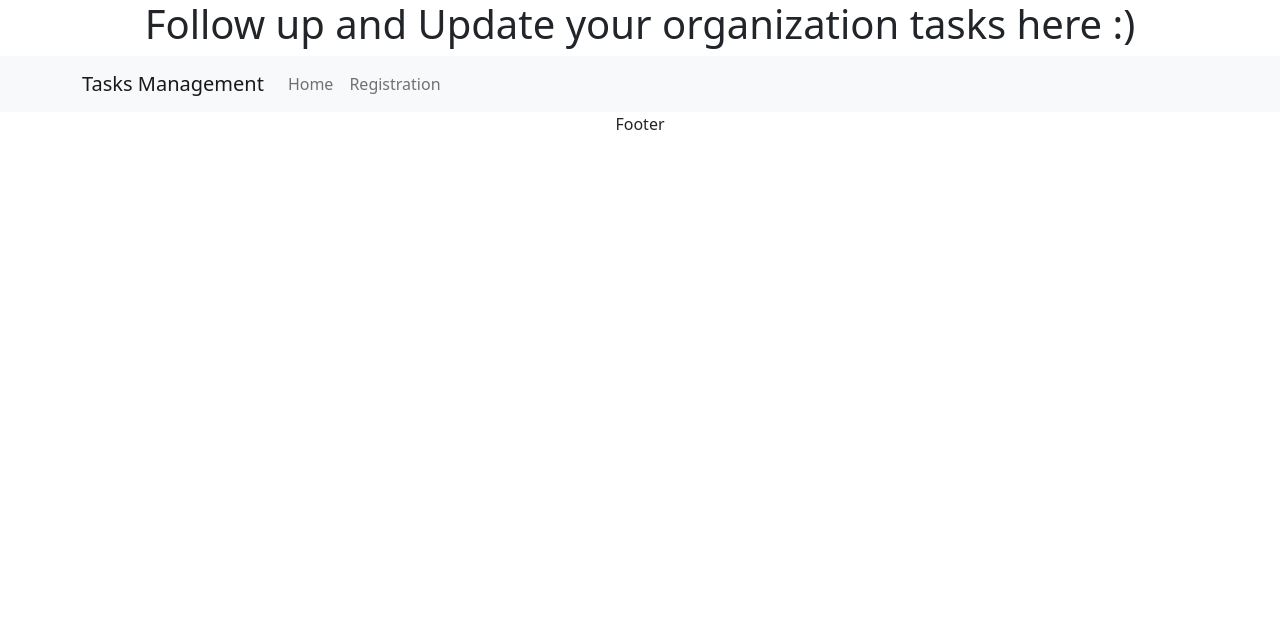
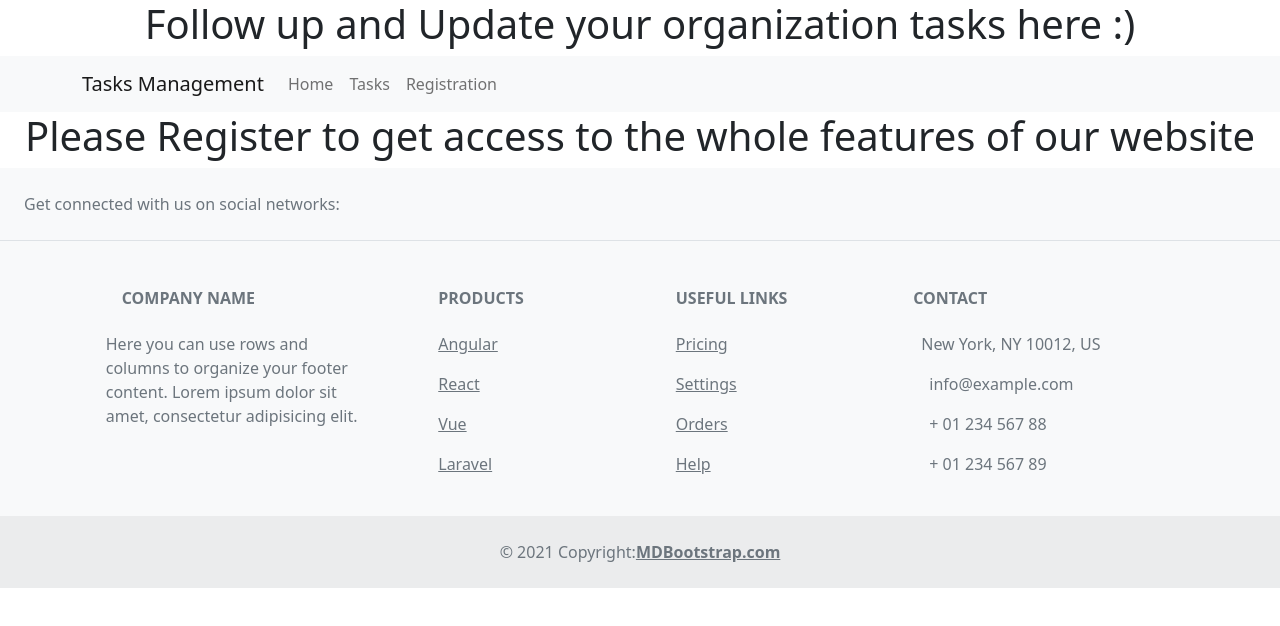
Before and after one commit to fha96/tasks-frontend-practice, a React (Create React App) app: page / in a window 1280 px wide. Shown: the top 626 px of the page. Built offline with nearby package versions, Linux system fonts and the light colour scheme.

Commit message:
add context

```diff
--- a/package.json
+++ b/package.json
@@ -4,11 +4,11 @@
   "private": true,
   "dependencies": {
     "@testing-library/jest-dom": "^5.16.5",
-    "@testing-library/react": "^13.4.0",
     "@testing-library/user-event": "^13.5.0",
     "axios": "^0.27.2",
     "base-64": "^1.0.0",
     "bootstrap": "^5.2.1",
+    "mdb-react-ui-kit": "^4.2.0",
     "react": "^18.2.0",
     "react-bootstrap": "^2.5.0",
     "react-cookie": "^4.1.1",
@@ -41,5 +41,8 @@
       "last 1 firefox version",
       "last 1 safari version"
     ]
+  },
+  "devDependencies": {
+    "@testing-library/react": "^13.4.0"
   }
 }
--- a/src/App.css
+++ b/src/App.css
@@ -7,11 +7,7 @@
   pointer-events: none;
 }
 
-@media (prefers-reduced-motion: no-preference) {
-  .App-logo {
-    animation: App-logo-spin infinite 20s linear;
-  }
-}
+
 
 .App-header {
   background-color: #282c34;
@@ -27,12 +23,3 @@
 .App-link {
   color: #61dafb;
 }
-
-@keyframes App-logo-spin {
-  from {
-    transform: rotate(0deg);
-  }
-  to {
-    transform: rotate(360deg);
-  }
-}
--- a/src/App.js
+++ b/src/App.js
@@ -6,24 +6,39 @@
 import { Signup } from "./components/registration/Signup";
 import { Signin } from "./components/registration/Signin";
 import { AddTask } from "./components/update/AddTask";
+import LoginContextProvider from "./context/LoginContext";
 
 function App() {
   return (
     <div className="App">
-      <Header />
+      <Header data-testid='header' />
       <Routes>
-       <Route path='/home' element={
-         <Main />
-         }/>
-       <Route path="/signup"
-       element={<Signup />}
-       />
-       <Route path='/signin'
-       element={<Signin />}
-       />
-       <Route path='/tasks'
-       element={<AddTask />}
-       />
+        <Route path="/" element={<Main />} />
+
+        <Route
+          path="/signup"
+          element={
+            <LoginContextProvider>
+              <Signup />
+            </LoginContextProvider>
+          }
+        />
+        <Route
+          path="/signin"
+          element={
+            <LoginContextProvider>
+              <Signin />
+            </LoginContextProvider>
+          }
+        />
+        <Route
+          path="/tasks"
+          element={
+            <LoginContextProvider>
+              <AddTask />
+            </LoginContextProvider>
+          }
+        />
       </Routes>
       <Footer />
     </div>
--- a/src/components/footer/Footer.js
+++ b/src/components/footer/Footer.js
@@ -1,7 +1,118 @@
-import React from 'react'
+import {
+  MDBFooter,
+  MDBContainer,
+  MDBRow,
+  MDBCol,
+  MDBIcon,
+} from "mdb-react-ui-kit";
 
 export const Footer = () => {
   return (
-    <div>Footer</div>
-  )
-}
+    <div className="footer">
+      <MDBFooter
+        bgColor="light"
+        className="text-center text-lg-start text-muted"
+      >
+        <section className="d-flex justify-content-center justify-content-lg-between p-4 border-bottom">
+          <div className="me-5 d-none d-lg-block">
+            <span>Get connected with us on social networks:</span>
+          </div>
+        </section>
+
+        <section className="">
+          <MDBContainer className="text-center text-md-start mt-5">
+            <MDBRow className="mt-3">
+              <MDBCol md="3" lg="4" xl="3" className="mx-auto mb-4">
+                <h6 className="text-uppercase fw-bold mb-4">
+                  <MDBIcon icon="gem" className="me-3" />
+                  Company name
+                </h6>
+                <p>
+                  Here you can use rows and columns to organize your footer
+                  content. Lorem ipsum dolor sit amet, consectetur adipisicing
+                  elit.
+                </p>
+              </MDBCol>
+
+              <MDBCol md="2" lg="2" xl="2" className="mx-auto mb-4">
+                <h6 className="text-uppercase fw-bold mb-4">Products</h6>
+                <p>
+                  <a href="#!" className="text-reset">
+                    Angular
+                  </a>
+                </p>
+                <p>
+                  <a href="#!" className="text-reset">
+                    React
+                  </a>
+                </p>
+                <p>
+                  <a href="#!" className="text-reset">
+                    Vue
+                  </a>
+                </p>
+                <p>
+                  <a href="#!" className="text-reset">
+                    Laravel
+                  </a>
+                </p>
+              </MDBCol>
+
+              <MDBCol md="3" lg="2" xl="2" className="mx-auto mb-4">
+                <h6 className="text-uppercase fw-bold mb-4">Useful links</h6>
+                <p>
+                  <a href="#!" className="text-reset">
+                    Pricing
+                  </a>
+                </p>
+                <p>
+                  <a href="#!" className="text-reset">
+                    Settings
+                  </a>
+                </p>
+                <p>
+                  <a href="#!" className="text-reset">
+                    Orders
+                  </a>
+                </p>
+                <p>
+                  <a href="#!" className="text-reset">
+                    Help
+                  </a>
+                </p>
+              </MDBCol>
+
+              <MDBCol md="4" lg="3" xl="3" className="mx-auto mb-md-0 mb-4">
+                <h6 className="text-uppercase fw-bold mb-4">Contact</h6>
+                <p>
+                  <MDBIcon icon="home" className="me-2" />
+                  New York, NY 10012, US
+                </p>
+                <p>
+                  <MDBIcon icon="envelope" className="me-3" />
+                  info@example.com
+                </p>
+                <p>
+                  <MDBIcon icon="phone" className="me-3" /> + 01 234 567 88
+                </p>
+                <p>
+                  <MDBIcon icon="print" className="me-3" /> + 01 234 567 89
+                </p>
+              </MDBCol>
+            </MDBRow>
+          </MDBContainer>
+        </section>
+
+        <div
+          className="text-center p-4"
+          style={{ backgroundColor: "rgba(0, 0, 0, 0.05)" }}
+        >
+          © 2021 Copyright:
+          <a className="text-reset fw-bold" href="https://mdbootstrap.com/">
+            MDBootstrap.com
+          </a>
+        </div>
+      </MDBFooter>
+    </div>
+  );
+};
--- a/src/components/header/Header.js
+++ b/src/components/header/Header.js
@@ -13,7 +13,8 @@
           <Navbar.Toggle aria-controls="basic-navbar-nav" />
           <Navbar.Collapse id="basic-navbar-nav">
             <Nav className="me-auto">
-              <Nav.Link href="/home">Home</Nav.Link>
+              <Nav.Link href="/">Home</Nav.Link>
+              <Nav.Link href="/tasks">Tasks</Nav.Link>
               <Nav.Link href="/signup">Registration</Nav.Link>
             </Nav>
           </Navbar.Collapse>
--- a/src/components/main/Tasks.js
+++ b/src/components/main/Tasks.js
@@ -1,9 +1,11 @@
-import { useState } from "react";
+import { useState,useContext } from "react";
 import { Button, Table } from "react-bootstrap";
 import { AddStatus } from "../update/AddStatus";
 import { UpdateModal } from "../update/UpdateModal";
 
+
 export const Tasks = (props) => {
+
 
   const [show, setShow] = useState(false);
 
@@ -14,6 +16,7 @@
 
   return (
     <div >
+
 
       <Table striped="columns" style={{width:'85%', margin: '0 auto', border:'5px solid'}}>
         <thead>
@@ -83,6 +86,7 @@
         </tbody>
       </Table>
 
+
     </div>
   );
 };
--- a/src/components/registration/Signin.js
+++ b/src/components/registration/Signin.js
@@ -1,44 +1,15 @@
 import { Form, Button } from 'react-bootstrap';
 import { Link, Navigate } from 'react-router-dom';
 import './signup.css';
-import base64 from 'base-64';
-import axios from 'axios';
-import cookies from 'react-cookies';
-import { useState } from 'react';
+
+import { useContext } from 'react';
+import {LoginContext} from '../../context/LoginContext';
 
 export const Signin = () => {
 
-    const [errMsg, setErrMsg] = useState('');
-    const [showError, setShowError] = useState(false);
-    const [success, setSuccess] = useState(false);
+const {handleSignin, success, showError, errMsg} = useContext(LoginContext);
 
-    const handleSignin = (e) => {
-    e.preventDefault();
-    const url = `http://localhost:3001/signin`;
-    let data = {
-        userName:e.target.formBasicUserName.value,
-        password:e.target.formBasicPassword.value
-    }
-    console.log(data);
-    let encoded = base64.encode(data.userName+':'+data.password);
-    axios.post(url, {}, {
-        headers:{
-            Authorization: `Basic ${encoded}`
-        }
-    }).then(resolve => {
-        cookies.save('userName',resolve.data.userName);
-        cookies.save('id',resolve.data.id);
-        cookies.save('role',resolve.data.role);
-        cookies.save('token',resolve.data.token);
-        setShowError(false);
-        setSuccess(true);
 
-    })
-    .catch(rejected => {
-        setShowError(true);
-        setErrMsg(rejected.response.data.message);
-    });
-    }
 
    return (
     <div>
--- /dev/null
+++ b/src/context/LoginContext.js
@@ -0,0 +1,60 @@
+import { createContext, useState } from "react";
+import cookies from "react-cookies";
+import axios from "axios";
+import base64 from "base-64";
+
+export const LoginContext = createContext();
+
+const LoginContextProvider = (props) => {
+  const [errMsg, setErrMsg] = useState("");
+  const [showError, setShowError] = useState(false);
+  const [success, setSuccess] = useState(false);
+
+  const handleSignin = (e) => {
+    e.preventDefault();
+    const url = `http://localhost:3001/signin`;
+    let data = {
+      userName: e.target.formBasicUserName.value,
+      password: e.target.formBasicPassword.value,
+    };
+    console.log(data);
+    let encoded = base64.encode(data.userName + ":" + data.password);
+    axios
+      .post(
+        url,
+        {},
+        {
+          headers: {
+            Authorization: `Basic ${encoded}`,
+          },
+        }
+      )
+      .then((resolve) => {
+        cookies.save("userName", resolve.data.userName);
+        cookies.save("id", resolve.data.id);
+        cookies.save("role", resolve.data.role);
+        cookies.save("token", resolve.data.token);
+        setShowError(false);
+        setSuccess(true);
+      })
+      .catch((rejected) => {
+        setShowError(true);
+        setErrMsg(rejected.response.data.message);
+      });
+  };
+
+  const value = {
+    errMsg,
+    setErrMsg,
+    showError,
+    setShowError,
+    success,
+    setSuccess,
+    handleSignin
+  };
+  return <LoginContext.Provider value={value}>
+    {props.children}
+  </LoginContext.Provider>;
+};
+
+export default LoginContextProvider;
```
Also changed, not shown: 2 other files (tests, documents, lock files or other folders).
